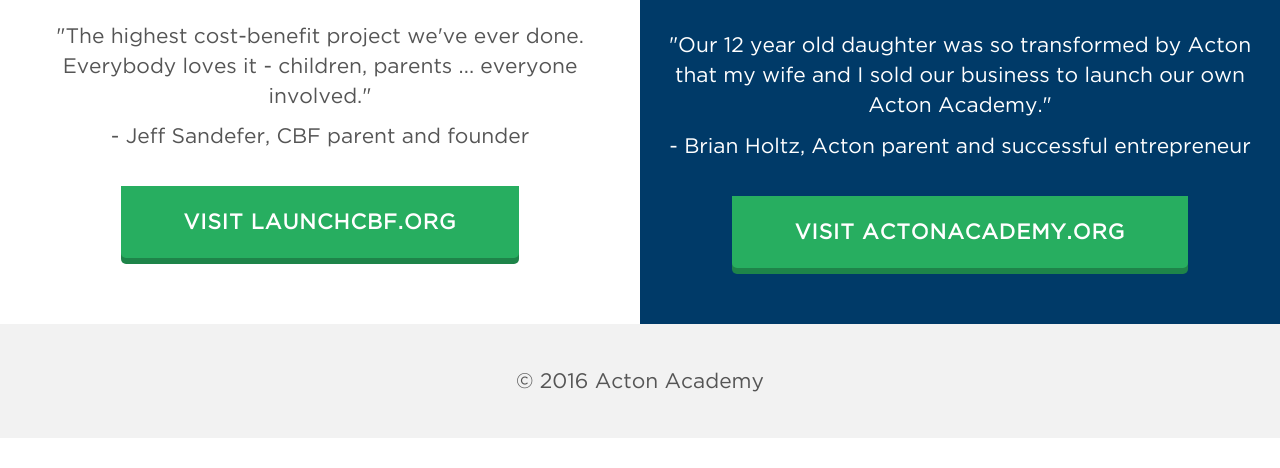
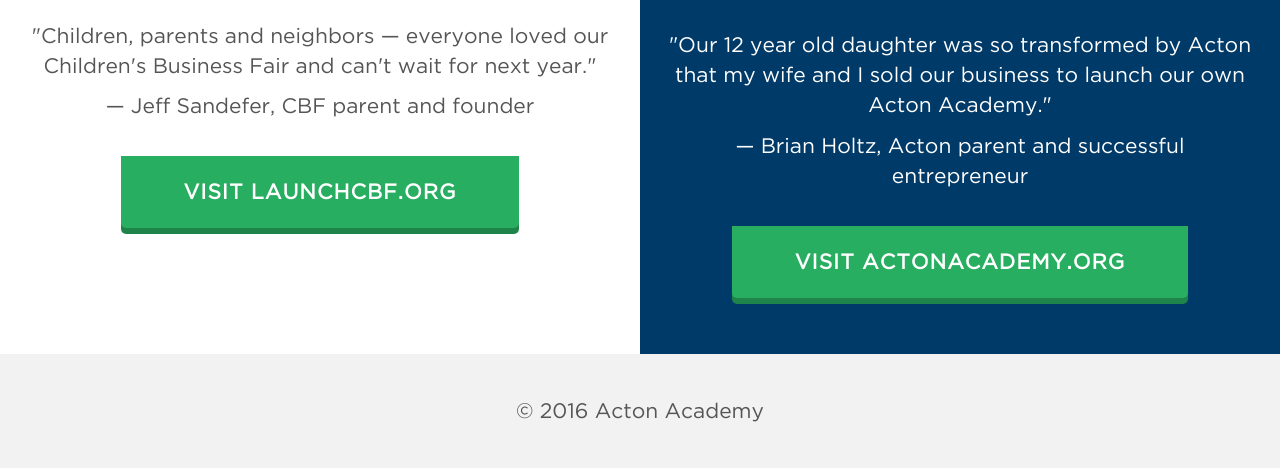
Before and after one commit to thejunto/childrens-parable, a Jekyll site: the page built from index.html, in a window 1280 px wide. Shown: the part 683-1151 px from the top of the page. Built offline with Jekyll 4.4.1, drawn with Linux system fonts in a browser that asks for light colours; nearby versions of some CDN libraries; some web fonts are replaced; comment, search, counter and statistics services are not loaded; before the commit the page ends 1121 px from its top, so only the background shows below that.

Commit message:
Change Jeff's quote

```diff
--- a/index.html
+++ b/index.html
@@ -13,10 +13,10 @@
         <iframe class="embed-responsive-item" src="https://player.vimeo.com/video/114523424"></iframe>
       </div>
       <p class="quote">
-        "The highest cost-benefit project we've ever done.
-         Everybody loves it - children, parents ... everyone involved."
+        "Children, parents and neighbors — everyone loved our Children's
+         Business Fair and can't wait for next year."
          <span class="attribution">
-           - Jeff Sandefer, CBF parent and founder
+           — Jeff Sandefer, CBF parent and founder
          </span>
       </p>
       <a href="http://www.launchcbf.org" class="btn">
@@ -38,7 +38,7 @@
         "Our 12 year old daughter was so transformed by Acton that my wife and I
          sold our business to launch our own Acton Academy."
          <span class="attribution">
-           - Brian Holtz, Acton parent and successful entrepreneur
+           — Brian Holtz, Acton parent and successful entrepreneur
          </span>
       </p>
       <a href="http://www.actonacademy.org" class="btn">
```
